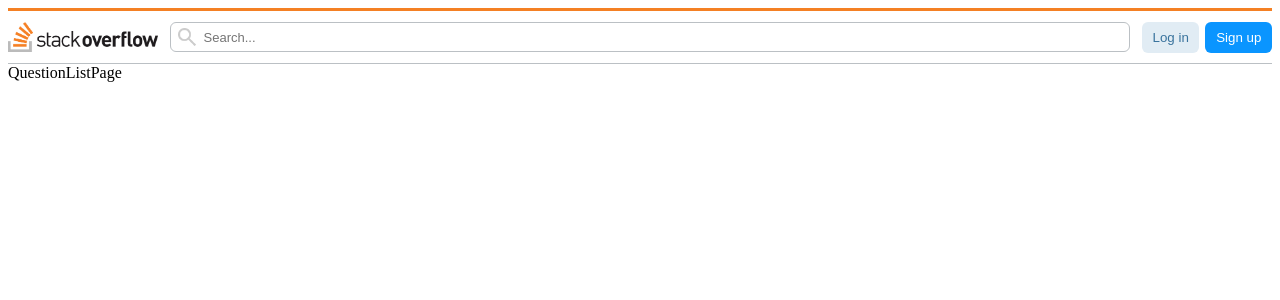
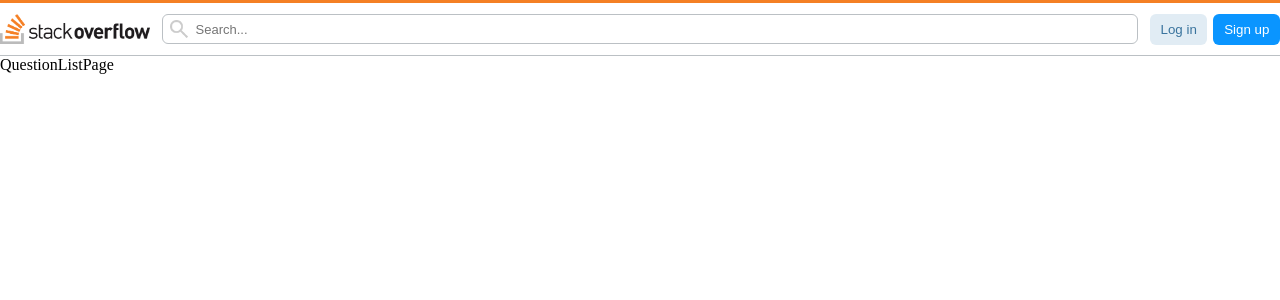
Before and after one commit to codestates-seb/seb45_pre_031, a React (Create React App) app in the folder fe/: page / in a window 1280 px wide. Shown: the top 300 px of the page. Built offline with nearby package versions, Linux system fonts and the light colour scheme.

Commit message:
merge 전 폴더 정리

```diff
--- a/fe/src/App.css
+++ b/fe/src/App.css
@@ -1,3 +1,5 @@
 * {
     box-sizing: border-box;
+    padding: 0px;
+    margin: 0px;
 }
--- a/fe/src/App.js
+++ b/fe/src/App.js
@@ -1,7 +1,7 @@
 import "./App.css";
 import { BrowserRouter, Routes, Route } from "react-router-dom";
 
-import Header from "./components/Header";
+import Header from "./components/sharedlayout/Header";
 import QuestionListPage from "./pages/QuestionListPage";
 import LoginPage from "./pages/LoginPage";
 import MembershipPage from "./pages/MembershipPage";
--- a/fe/src/components/Header.js
+++ b/fe/src/components/sharedlayout/Header.js
@@ -1,8 +1,8 @@
 import React from "react";
 import { Link } from "react-router-dom";
 import { styled } from "styled-components";
-import logo from '../assets/images/logo.png';
-import search from '../assets/images/search.png';
+import logo from '../../assets/images/logo.png';
+import search from '../../assets/images/search.png';
 
 const HeaderContainer = styled.header`
   display: flex;
@@ -87,11 +87,11 @@ function Header() {
     <HeaderContainer>
       <Logo>
         <Link to="/">
-          <img className="logoImg" src={logo} />
+          <img className="logoImg" src={logo} alt="" />
         </Link>
       </Logo>
       <SearchContainer>
-        <img className="searchImg" src={search} />
+        <img className="searchImg" src={search} alt="" />
         <SearchInput
           type="text"
           placeholder="Search..." />
```
Also changed, not shown: fe/src/components/features/SearchInfo.js (added, +7 -0 lines), fe/src/components/sharedlayout/Footer.js (renamed from fe/src/components/Footer.js), fe/src/components/sharedlayout/NavBar.js (renamed from fe/src/components/NavBar.js), fe/src/redux/actions/index.js (added), fe/src/redux/reducers/reducer.js (added), fe/src/redux/store/store.js (added).
